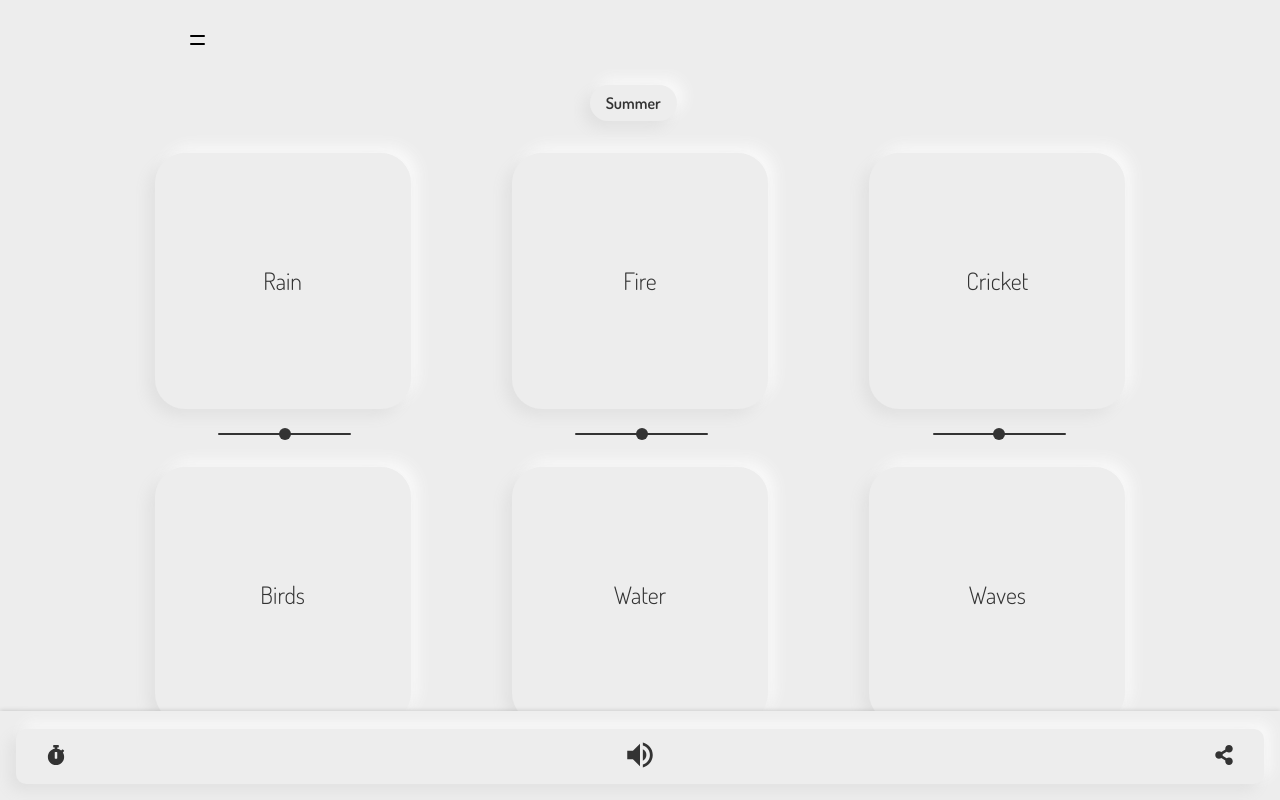
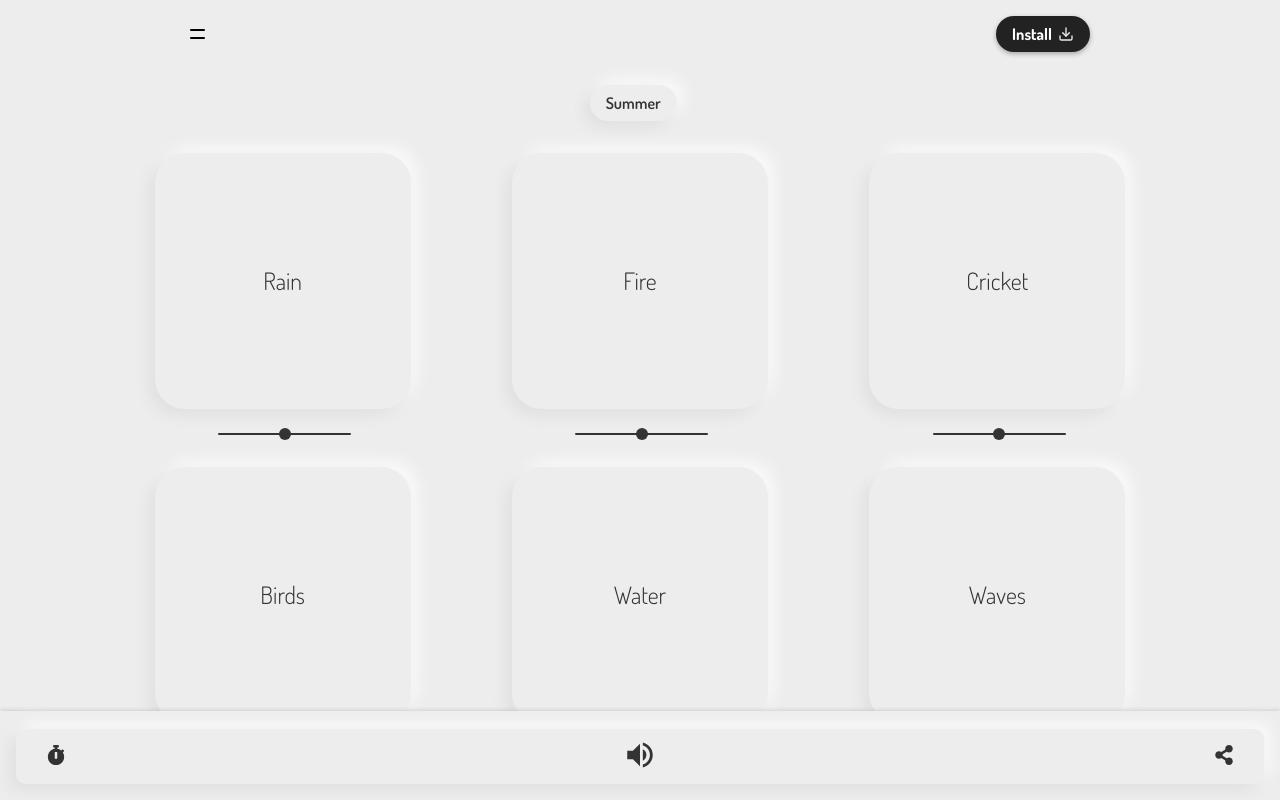
Before and after one commit to wasituf/loop, a Next.js app: page / in a window 1280 px wide. Shown: the top 800 px of the page. Built offline with nearby package versions, Linux system fonts and the light colour scheme.

Commit message:
Added install btn

```diff
--- a/components/Header.jsx
+++ b/components/Header.jsx
@@ -1,8 +1,8 @@
-import Image from 'next/image'
 import { useState } from 'react'
 import styles from '../styles/Header.module.css'
+import { FiDownload } from 'react-icons/fi'
 
-export default function Header({}) {
+export default function Header({ installPrompt }) {
   const [menuOpen, setMenuOpen] = useState(false)
 
   const handleHamburgerClick = e => {
@@ -26,6 +26,11 @@ export default function Header({}) {
             }}
           ></div>
         </button>
+
+        <button className='install-btn' onClick={installPrompt}>
+          <span>Install</span>
+          <FiDownload size={16} color='#ededed' />
+        </button>
       </div>
     </header>
   )
--- a/components/InstallScreen.jsx
+++ /dev/null
@@ -1,48 +0,0 @@
-import Image from 'next/image'
-
-export default function InstallScreen({ installPrompt }) {
-  return (
-    <div className='install-bg'>
-      <Image
-        style={{ borderRadius: '10px' }}
-        src={'/icons/icon-512.png'}
-        alt=''
-        width={150}
-        height={150}
-      />
-      <p
-        style={{
-          margin: '0',
-          marginTop: '0.75rem',
-          fontSize: '28px',
-          fontWeight: '600',
-        }}
-      >
-        Loop
-      </p>
-      <p
-        style={{
-          margin: '0',
-          marginTop: '0.5rem',
-          fontWeight: '400',
-          fontSize: '18px',
-        }}
-      >
-        Music & Relaxation
-      </p>
-
-      <hr
-        style={{
-          border: '1px solid rgba(0, 0, 0, 0.1)',
-          width: '60vw',
-          marginTop: '1.5rem',
-          marginBottom: '1.75rem',
-        }}
-      />
-
-      <button className='install-btn' onClick={installPrompt}>
-        Install
-      </button>
-    </div>
-  )
-}
--- a/pages/index.js
+++ b/pages/index.js
@@ -71,9 +71,12 @@ export default function HomePage() {
         <link rel='icon' href='/favicon.ico' />
       </Head>
 
-      <InstallScreen installPrompt={installPrompt} />
-
-      <Header updateVolume={updateVolume} volume={volume} playing={playing} />
+      <Header
+        updateVolume={updateVolume}
+        volume={volume}
+        playing={playing}
+        installPrompt={installPrompt}
+      />
 
       <InfoTab presets={presets} />
 
--- a/styles/Header.module.css
+++ b/styles/Header.module.css
@@ -10,9 +10,18 @@
   align-items: center;
 }
 
+@media (display-mode: browser) {
+  .headerContainer {
+    padding: 1rem 2rem;
+  }
+}
+
 .innerDiv {
   width: 100%;
   max-width: 900px;
+  display: flex;
+  justify-content: space-between;
+  align-items: center;
 }
 
 @media (max-width: 768px) {
@@ -26,6 +35,8 @@
   background: transparent;
   border: none;
   padding: 5px 10px;
+  width: 10px;
+  height: 5px;
   cursor: pointer;
   -webkit-tap-highlight-color: rgba(255, 255, 255, 0);
 }
--- a/styles/globals.css
+++ b/styles/globals.css
@@ -36,22 +36,88 @@ a {
   box-sizing: border-box;
 }
 
-.install-bg {
-  display: none;
-}
-
 .install-btn {
   display: none;
   border: none;
-  border-radius: 10px;
-  background: #000;
+  border-radius: 999px;
+  background: #222;
   color: #fff;
   font-weight: bold;
-  font-size: 18px;
-  padding: 0.7rem 1.4rem;
+  font-size: 16px;
+  padding: 0.5rem 1rem;
   cursor: pointer;
   transition: all 0.1s ease-in-out;
   position: relative;
+  font-family: 'Dosis', sans-serif;
+  box-shadow: 0 2px 5px rgba(0, 0, 0, 0.3);
+}
+
+.install-btn svg {
+  animation: btnFxLoad 0.3s linear reverse;
+  position: relative;
+  top: 2px;
+}
+
+.install-btn:hover svg {
+  animation: btnFx 0.3s linear alternate;
+}
+
+@keyframes btnFx {
+  0% {
+    transform: translateY(0);
+  }
+  35% {
+    transform: translateY(5px);
+  }
+  50% {
+    transform: translateY(5px);
+  }
+  70% {
+    transform: translateY(-30px);
+  }
+  71% {
+    transform: translateX(200px) translateY(-30px);
+  }
+  72% {
+    transform: translateX(200px) translateY(30x);
+  }
+  73% {
+    transform: translateX(0) translateY(30px);
+  }
+  100% {
+    tranform: translateY(0);
+  }
+}
+
+@keyframes btnFxLoad {
+  0% {
+    transform: translateY(0);
+  }
+  35% {
+    transform: translateY(5px);
+  }
+  50% {
+    transform: translateY(5px);
+  }
+  70% {
+    transform: translateY(-30px);
+  }
+  71% {
+    transform: translateX(200px) translateY(-30px);
+  }
+  72% {
+    transform: translateX(200px) translateY(30x);
+  }
+  73% {
+    transform: translateX(0) translateY(30px);
+  }
+  100% {
+    tranform: translateY(0);
+  }
+}
+
+.install-btn span {
+  margin-right: 6px;
 }
 
 span.ripple {
@@ -59,7 +125,7 @@ span.ripple {
   border-radius: 50%;
   transform: scale(0);
   animation: ripple 500ms linear;
-  background-color: rgba(255, 255, 255, 0.7);
+  background-color: #ededed96;
 }
 
 @keyframes ripple {
@@ -69,27 +135,8 @@ span.ripple {
   }
 }
 
-/* @media (max-width: 600px) and (display-mode: browser) {
-  .install-bg {
-    width: 100vw;
-    height: 100vh;
-    position: absolute;
-    top: 0;
-    left: 0;
-    z-index: 12000;
-    display: flex;
-    flex-direction: column;
-    justify-content: center;
-    align-items: center;
-    background: #fff;
-  }
-
+@media (display-mode: browser) {
   .install-btn {
     display: block;
   }
-
-  html,
-  body {
-    overflow-y: hidden;
-  }
-} */
+}
```
Also changed, not shown: components/EffectCard.jsx (+1 -6 lines).
